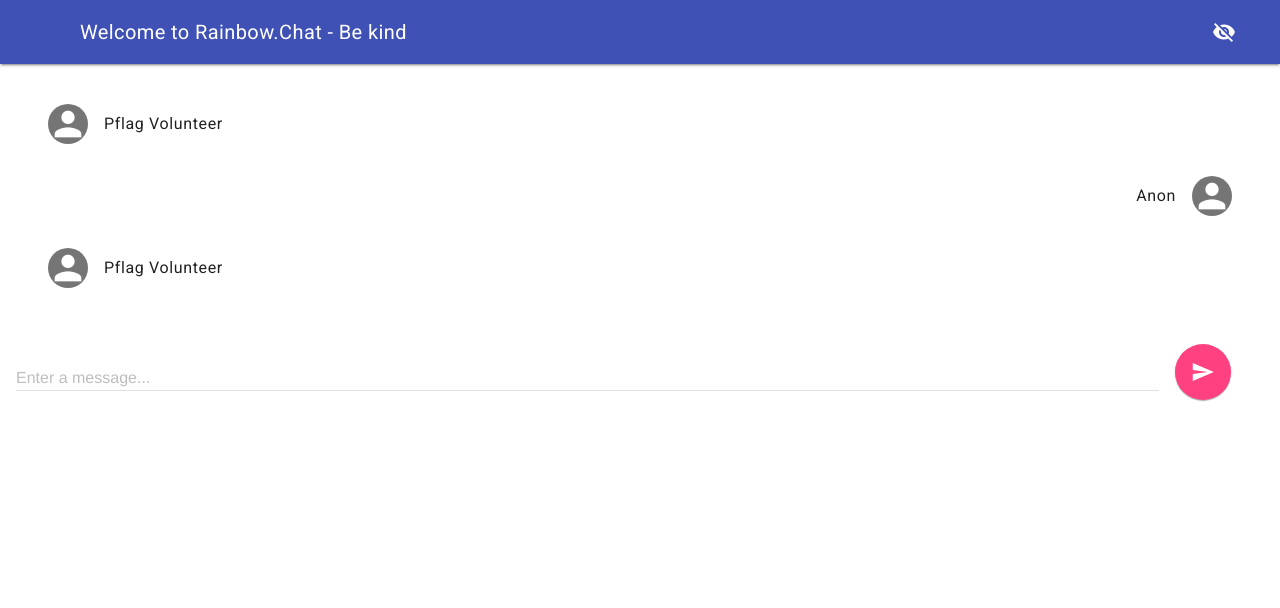
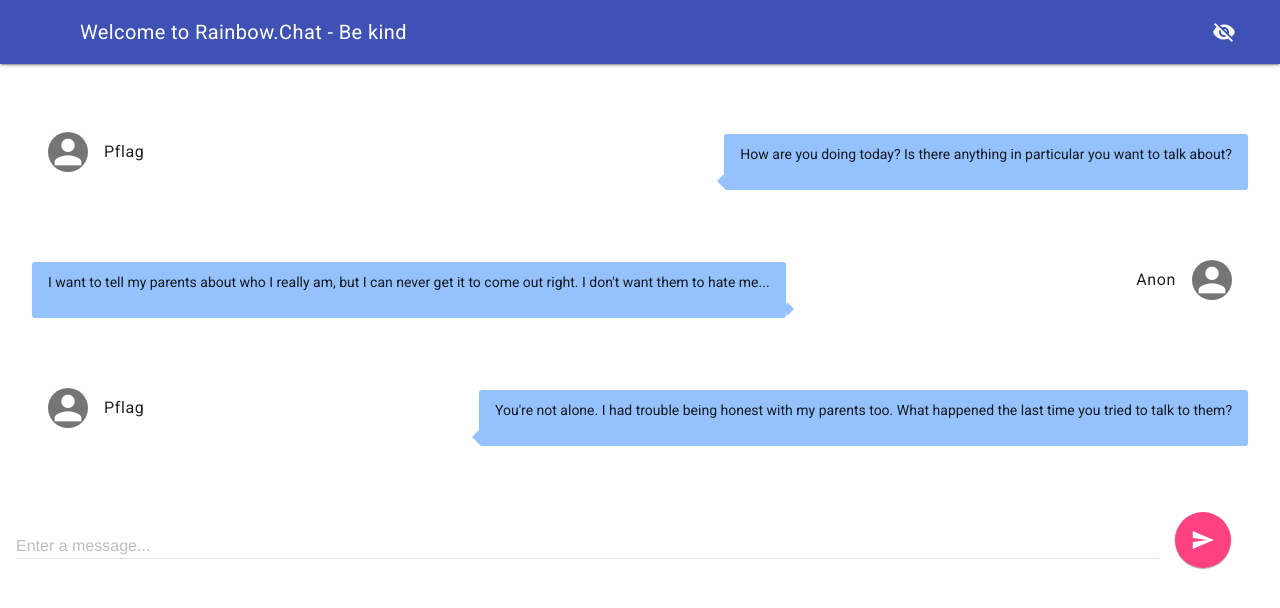
Before and after one commit to lmontopo/rainbow-chat, a plain HTML site: page public/index.html in a window 1280 px wide. Drawn offline with nearby package versions, Linux system fonts and the light colour scheme.

Commit message:
Looking almost done for this morning

```diff
--- a/public/index.html
+++ b/public/index.html
@@ -1,5 +1,4 @@
 <!DOCTYPE html>
-<!-- let's consider copying liberally from this example https://codepen.io/blaketarter/pen/emWbYm -->
 <html>
   <head>
     <meta charset="utf-8">
@@ -15,6 +14,44 @@
         margin-right: 16px;
         margin-left: 16px;
       }
+
+.bubble {
+  float: left;
+  width: auto;
+  max-width: 80%;
+  position: relative;
+  clear: both;
+  background: #95c2fd;
+  padding: 0.5em 1em;
+  border-radius: 3px;
+  margin-bottom: 10px;
+  word-wrap: break-word;
+  font-size: 1em;
+  margin-top: 30px;
+}
+
+.bubble:after {
+  border-radius: 20px / 5px;
+  content: '';
+  display: block;
+  position: absolute;
+  border: 8px solid transparent;
+  bottom: 1px;
+  border-bottom-color: rgb(149, 194, 253);
+  transform: rotateZ(-90deg);
+  left: -15px;
+}
+
+.bubble-alt {
+  float: right;
+}
+
+.bubble-alt:after {
+  left: auto;
+  transform: rotateZ(90deg);
+  right: -16px;
+}
+
     </style>
   </head>
   <body>
@@ -24,9 +61,10 @@
       <div class="mdl-layout__header-row">
         <span class="mdl-layout-title">Welcome to Rainbow.Chat - Be kind</span>
          <div class="mdl-layout-spacer"></div>
-         <button class="mdl-button mdl-button--icon mdl-js-button mdl-js-ripple-effect">
+         <button class="mdl-button mdl-button--icon mdl-js-button mdl-js-ripple-effect" id="panic">
           <i class="material-icons">visibility_off</i>
          </button>
+         <span for="panic" class="mdl-tooltip">Panic Button Exits Chat Fast</span>
       </div>
      </header>
 
@@ -38,12 +76,20 @@
            <div class="mdl-list__item">
              <span class="mdl-list__item-primary-content">
                 <i class="material-icons mdl-list__item-avatar">person</i>
-                <span>Pflag Volunteer</span>
+                <span>Pflag</span>
              </span>
+           <div class="bubble">
+               <p>
+                 How are you doing today? Is there anything in particular you want to talk about?
+               </p>
+           </div>
            </div>
 
          <div class="mdl-list__item">
           <span class="mdl-list__item-primary-content">
+          <div class="bubble bubble-alt">
+            <p> I want to tell my parents about who I really am, but I can never get it to come out right. I don't want them to hate me... </p>
+          </div>
             <div class="mdl-layout-spacer"></div>
             <span>Anon</span>
             <i class="material-icons mdl-list__item-avatar">person</i>
@@ -53,8 +99,14 @@
          <div class="mdl-list__item">
           <span class="mdl-list__item-primary-content">
            <i class="material-icons mdl-list__item-avatar">person</i>
-           <span>Pflag Volunteer</span>
+           <span>Pflag</span>
           </span>
+           <div class="bubble">
+               <p>
+                 You're not alone. I had trouble being honest with my parents too. What happened the last time you tried to talk to them?
+               </p>
+           </div>
+
          </div>
         </div>
 
@@ -70,6 +122,8 @@
          <div class="mdl-cell mdl-cell--middle mdl-cell--stretch mdl-cell--1-col">
          <button class="mdl-button mdl-button--fab mdl-button--accent mdl-js-button mdl-js-ripple-effect">
           <i class="material-icons">send</i>
+<!-- <i class="material-icons">chat</i> also looks good, but defies convention a little. -->
+
          </button>
          </div>
          </form>
```
